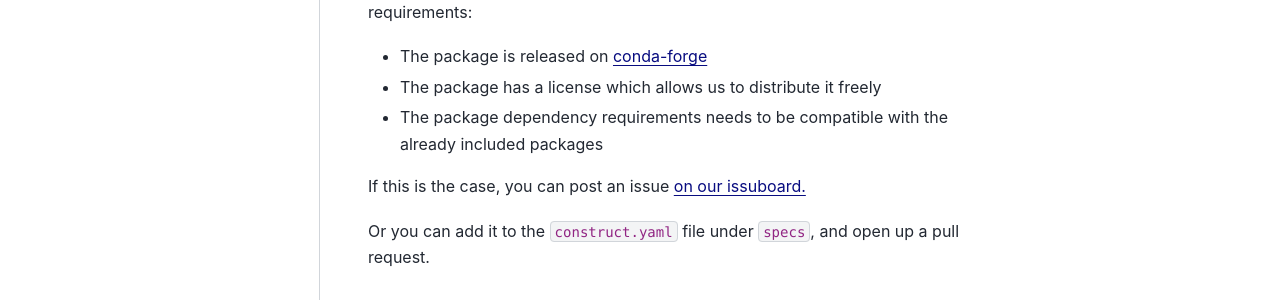
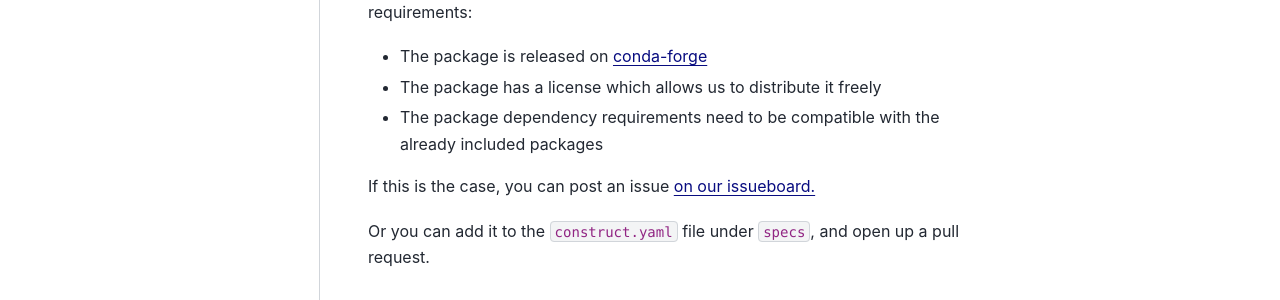
Before and after one commit to Deltares/deltaforge, a Sphinx documentation site: the page built from docs/developer.rst, in a window 1280 px wide and 900 px high. Shown: the part 318-618 px from the top of the window. Built offline with Sphinx 7.4.7 and the PyData theme 0.15.4, drawn with Linux system fonts in a browser that asks for light colours.

Commit message:
Fix typos

```diff
--- a/docs/developer.rst
+++ b/docs/developer.rst
@@ -10,11 +10,11 @@ requirements:
 
 * The package is released on `conda-forge <https://conda-forge.org/>`_
 * The package has a license which allows us to distribute it freely
-* The package dependency requirements needs to be compatible with the already
+* The package dependency requirements need to be compatible with the already
   included packages
 
 If this is the case, you can post an issue
-`on our issuboard. <https://github.com/Deltares/deltaforge/issues>`_
+`on our issueboard. <https://github.com/Deltares/deltaforge/issues>`_
 
 Or you can add it to the ``construct.yaml`` file under ``specs``, and open up a
 pull request.
--- a/docs/index.rst
+++ b/docs/index.rst
@@ -16,7 +16,7 @@ You can download the installer here:
 What's included?
 ----------------
 
-Packages currently included are:
+Deltares packages currently included are:
 
 * `iMOD Python <https://deltares.gitlab.io/imod/imod-python>`_
 * `Hydro MT <https://deltares.github.io/hydromt/latest>`_
```
